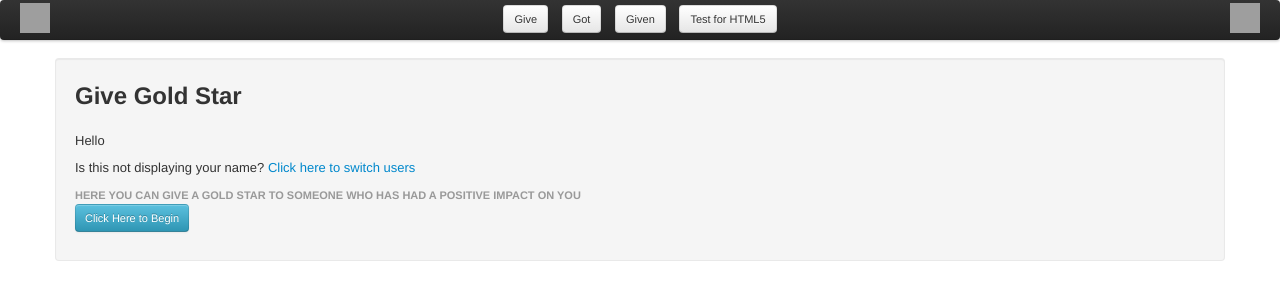
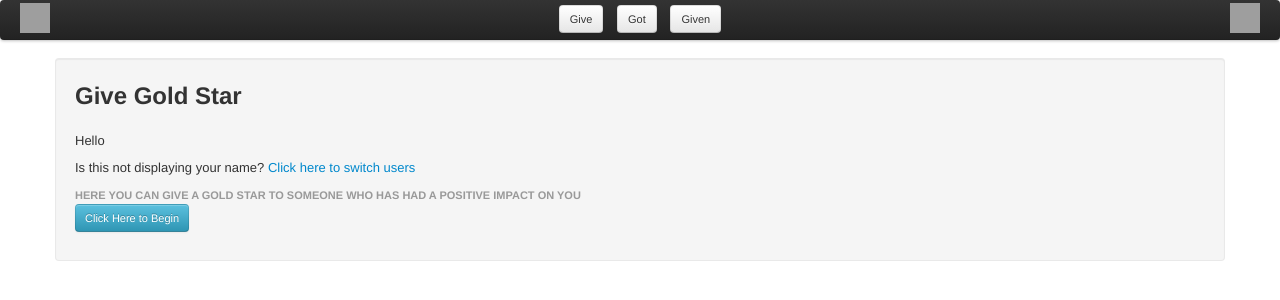
Before and after one commit to jtimens/GoldStar, a Flask app: page /main.html in a window 1280 px wide. Shown: the top 300 px of the page. Run offline with Flask 2, Linux system fonts and the light colour scheme; some libraries are stand-ins or nearby versions; grey boxes are pictures that could not be loaded.

Commit message:
commented out html5 test

```diff
--- a/templates/main.html
+++ b/templates/main.html
@@ -16,7 +16,7 @@
 						<button id="gg" class="btn btn-small" onclick="toggleView(this.id)">Give</button>
 						<button id="ms" class="btn btn-small" onclick="toggleView(this.id)">Got</button>
 						<button id="as" class="btn btn-small" onclick="toggleView(this.id)">Given</button>
-						<button id="storage" class="btn btn-small" onclick="canUseStorage()">Test for HTML5</button>
+						<!-- <button id="storage" class="btn btn-small" onclick="canUseStorage()">Test for HTML5</button> -->
 					</div>
 				</div>
 			</div>
```
